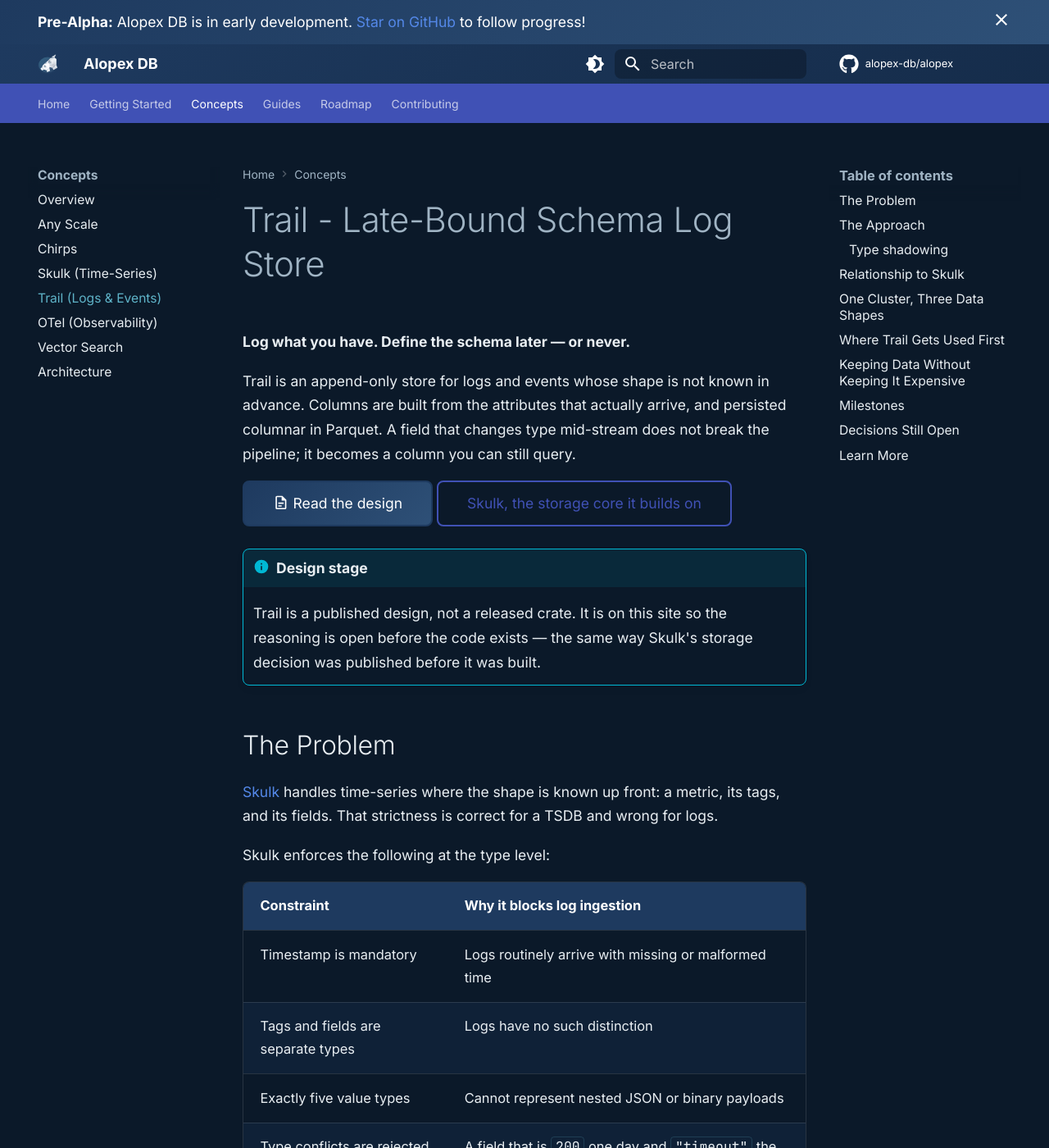
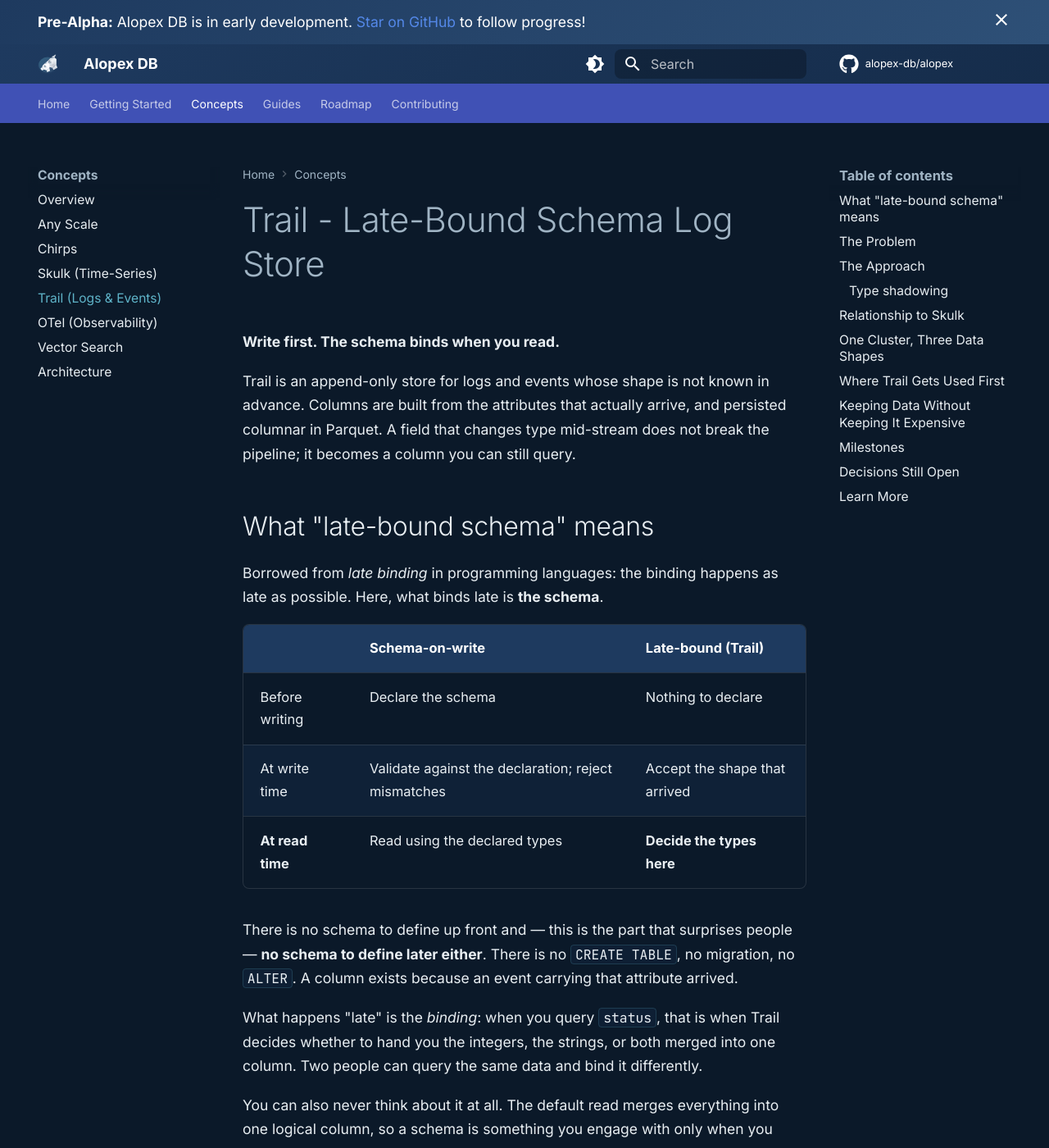
Before and after one commit to alopex-db/alopex-db.github.io, an MkDocs documentation site: the page built from docs/concepts/trail.md, in a window 1280 px wide and 1400 px high. Shown: the whole window at 82% size. Built offline with MkDocs 1.6.1 and Material for MkDocs 9.7.7, drawn with Linux system fonts in a browser that asks for light colours; comment, search, counter and statistics services are not loaded; some of the changed text lies outside the part shown.

Commit message:
docs(site): late-bound schema の定義を明示し、誤解を招くタグラインを修正
「Define the schema later」は「既存のスキーマ定義を後から変更できる」と
読めてしまう。Trail にはそもそもスキーマを定義する工程が存在しない。

- タグラインを「Write first. The schema binds when you read.」へ変更
- concepts/trail.md に「What late-bound schema means」節を新設。
  プログラミング言語の late binding からの借用であること、schema-on-write
  との工程比較、CREATE TABLE も migration も存在しないこと、遅延するのは
  束縛であることを明記
- type shadowing 節で、束縛の選択肢（status / status@i64 / status@str）を
  SQL で具体的に示す
- index.md も同様に修正し、用語の説明を追加
- roadmap.md の初出箇所に短い定義を補う

Co-Authored-By: Claude Opus 5 (1M context) <noreply@anthropic.com>

````diff
--- a/docs/concepts/trail.md
+++ b/docs/concepts/trail.md
@@ -5,12 +5,36 @@ description: Proposed log and event store with late-bound schema
 
 # Trail - Late-Bound Schema Log Store
 
-**Log what you have. Define the schema later — or never.**
+**Write first. The schema binds when you read.**
 
 Trail is an append-only store for logs and events whose shape is not known in
 advance. Columns are built from the attributes that actually arrive, and
 persisted columnar in Parquet. A field that changes type mid-stream does not
 break the pipeline; it becomes a column you can still query.
+
+## What "late-bound schema" means
+
+Borrowed from *late binding* in programming languages: the binding happens as
+late as possible. Here, what binds late is **the schema**.
+
+| | Schema-on-write | **Late-bound (Trail)** |
+|:--|:--|:--|
+| Before writing | Declare the schema | Nothing to declare |
+| At write time | Validate against the declaration; reject mismatches | Accept the shape that arrived |
+| **At read time** | Read using the declared types | **Decide the types here** |
+
+There is no schema to define up front and — this is the part that surprises
+people — **no schema to define later either**. There is no `CREATE TABLE`, no
+migration, no `ALTER`. A column exists because an event carrying that
+attribute arrived.
+
+What happens "late" is the *binding*: when you query `status`, that is when
+Trail decides whether to hand you the integers, the strings, or both merged
+into one column. Two people can query the same data and bind it differently.
+
+You can also never think about it at all. The default read merges everything
+into one logical column, so a schema is something you engage with only when you
+want to.
 
 [:material-file-document-outline: Read the design](https://github.com/alopex-db/docs/blob/main/design/alopex-trail-proposal.md){ .md-button .md-button--primary }
 [Skulk, the storage core it builds on](skulk.md){ .md-button }
@@ -90,12 +114,18 @@ attrs: { status: 200 }         →  physical column  status@i64
 attrs: { status: "timeout" }   →  physical column  status@str   (new)
 ```
 
-Reading the logical column `status` coalesces both. Reading `status@str`
-addresses one directly. The Parquet physical schema never conflicts, because
-the conflict is resolved at read time instead of write time.
+The Parquet physical schema never conflicts, because both columns exist side by
+side. What you get back is decided when you query — this is the binding:
 
-This is what "late-bound schema" means in practice: **type mismatch is a read
-concern, not an ingestion error.**
+```sql
+SELECT status      FROM ...  -- both, merged into one column
+SELECT status@i64  FROM ...  -- only the rows that arrived as integers
+SELECT status@str  FROM ...  -- only the rows that arrived as strings
+```
+
+Nothing was decided at write time, and nothing needs to be decided in advance
+of the query. **A type mismatch is a read-time question, not an ingestion
+error.**
 
 Primitives get their own shadow column — `@str`, `@i64`, `@f64`, `@bool`,
 `@bytes` — and anything that doesn't fit, such as a nested map, falls back to
````
Also changed, not shown: docs/index.md (+6 -2 lines), docs/roadmap.md (+4 -3 lines).
